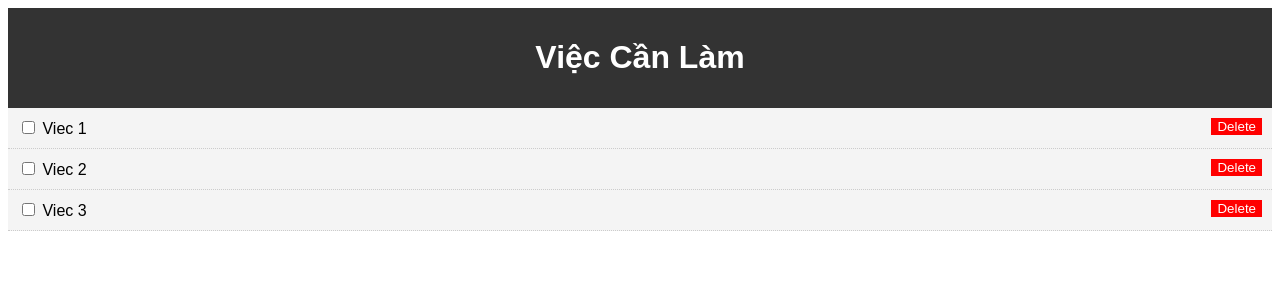
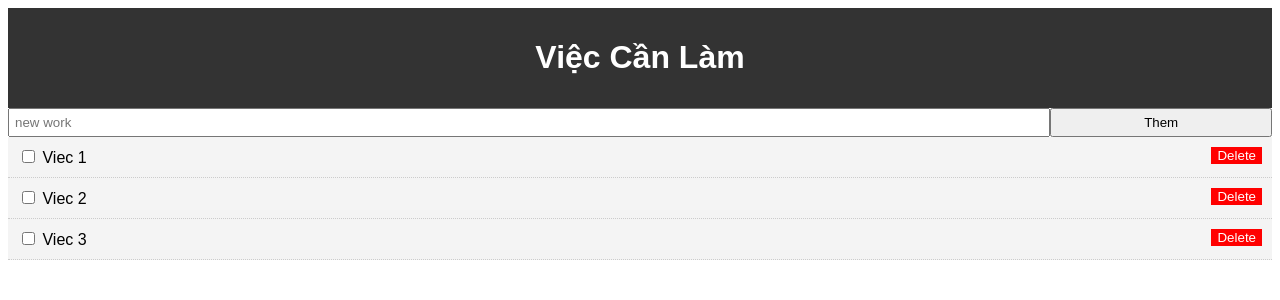
Before and after one commit to boydeptrai/vue-crash-tutorial, a Vue app: page / in a window 1280 px wide. Shown: the top 300 px of the page. Built offline with nearby package versions, Linux system fonts and the light colour scheme.

Commit message:
add todo

```diff
--- a/package.json
+++ b/package.json
@@ -9,6 +9,7 @@
   },
   "dependencies": {
     "core-js": "^3.8.3",
+    "uuid": "^9.0.0",
     "vue": "^3.2.13"
   },
   "devDependencies": {
--- /dev/null
+++ b/src/components/AddTodo.vue
@@ -0,0 +1,47 @@
+<template>
+  <form @submit="addTodo">
+    <input type="text" placeholder="new work" v-model="title" >
+    <input type="submit" value="Them" class="add-btn">
+  </form>
+</template>
+
+<script>
+import {ref} from 'vue'
+import {v4 as uuidv4} from 'uuid'
+export default {
+   name: 'AddTodo',
+   setup(props,context) {
+    const title = ref('')
+
+    const addTodo = event => {
+      event.preventDefault();
+
+      const newItem = {
+        id: uuidv4,
+        title: title.value,
+        completed: false
+      }
+      context.emit('add-todo',newItem)
+
+      title.value = ''
+    }
+
+    return { title,addTodo}
+   }
+}
+</script>
+
+<style>
+form {
+    display: flex;
+}
+
+input[type='text'] {
+    flex: 10;
+    padding: 5px;
+}
+
+input[type='submit'] {
+    flex: 2;
+}
+</style>
--- a/src/components/TodoItem.vue
+++ b/src/components/TodoItem.vue
@@ -1,4 +1,5 @@
 <template>
+  <AddTodo @add-todo="addTodo" />
   <TodoListItem
     v-for="todo in todos"
     :key="todo.id"
@@ -11,25 +12,28 @@
 <script>
 import { ref } from 'vue';
 import TodoListItem from './TodoListItem.vue';
+import AddTodo from './AddTodo.vue'
+import {v4 as uuidv4} from 'uuid'
 export default {
   name: 'TodoItem',
   components: {
     TodoListItem,
+    AddTodo
   },
   setup() {
     const todos = ref([
       {
-        id: '1',
+        id: uuidv4,
         title: 'Viec 1',
         completed: false,
       },
       {
-        id: '2',
+        id: uuidv4,
         title: 'Viec 2',
         completed: false,
       },
       {
-        id: '3',
+        id: uuidv4,
         title: 'Viec 3',
         completed: false,
       },
@@ -45,7 +49,11 @@
     const deleteTodo = id =>{
       todos.value = todos.value.filter(todo =>todo.id !== id)
     }
-    return { todos,markComplete,deleteTodo };
+
+    const addTodo = newTodo =>{
+      todos.value.push(newTodo)
+    }
+    return { todos,markComplete,deleteTodo,addTodo };
   },
 };
 </script>
```
Also changed, not shown: 1 other file (tests, documents, lock files or other folders).
